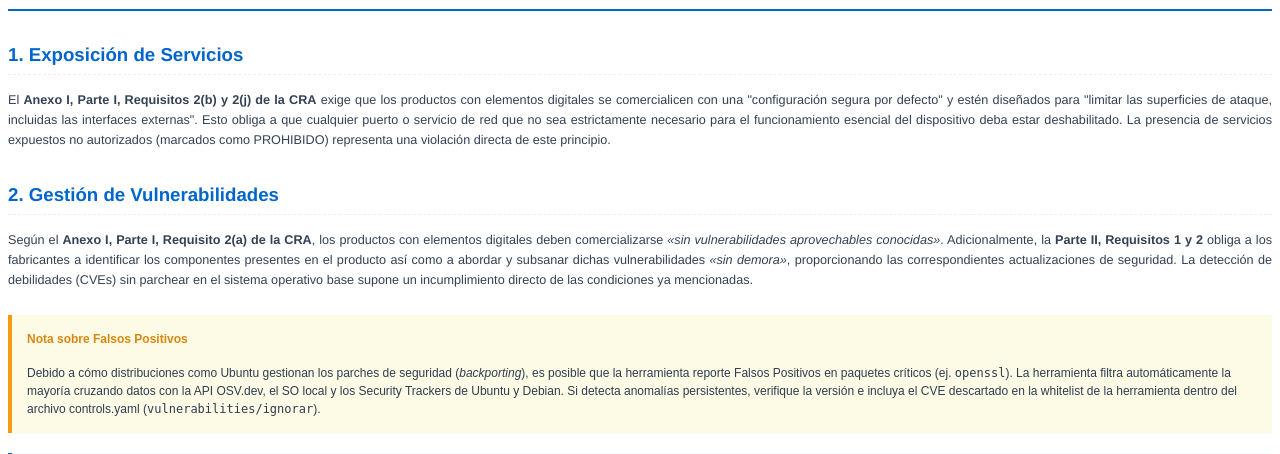
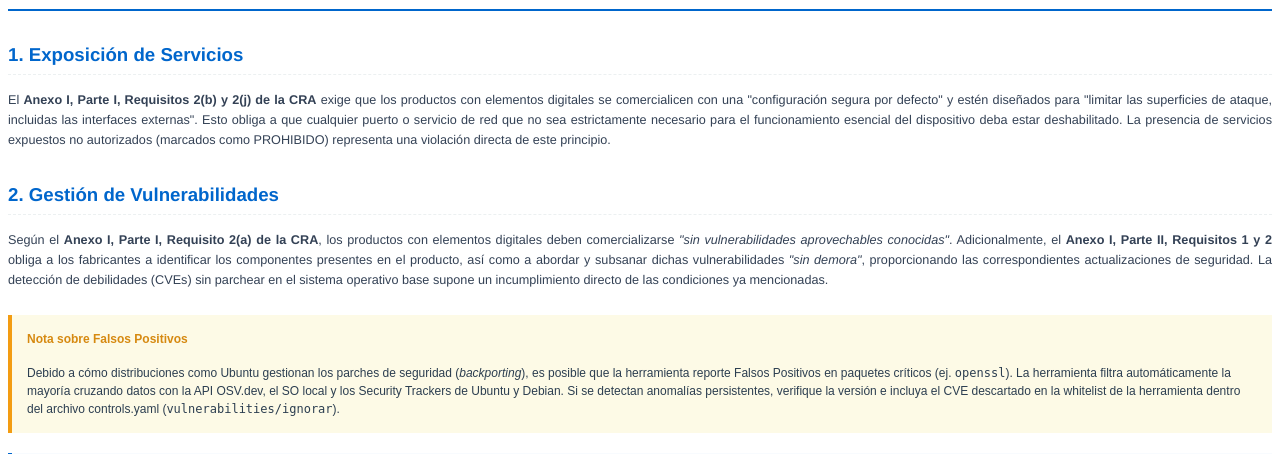
Before and after one commit to AlvaroSanGar/SealGuard, a Python web app: template herramienta_cra/templates/report_template.html in a window 1280 px wide. Shown: the part 2880-3334 px from the top of the page. Run offline with Jinja, Linux system fonts and the light colour scheme; the template is opened without the code that fills it, so the values that code supplies are empty.

Commit message:
Correcciones menores PDF

```diff
--- a/herramienta_cra/templates/report_template.html
+++ b/herramienta_cra/templates/report_template.html
@@ -236,10 +236,10 @@
 <h2 class="subsection-title">2. Gestión de Vulnerabilidades</h2>
 
     <p class="cra-context-text">
-        Según el <strong>Anexo I, Parte I, Requisito 2(a) de la CRA</strong>, los productos con elementos digitales deben comercializarse <em>«sin vulnerabilidades aprovechables conocidas»</em>.
-        Adicionalmente, la <strong>Parte II, Requisitos 1 y 2</strong> obliga a los fabricantes a identificar los componentes presentes en el producto así como a abordar y subsanar dichas vulnerabilidades
-        <em>«sin demora»</em>, proporcionando las correspondientes actualizaciones de seguridad. La detección de debilidades (CVEs) sin parchear en el sistema operativo base supone un
-        incumplimiento directo de las condiciones ya mencionadas.
+        Según el <strong>Anexo I, Parte I, Requisito 2(a) de la CRA</strong>, los productos con elementos digitales deben comercializarse <em>"sin vulnerabilidades aprovechables conocidas"</em>.
+        Adicionalmente, el <strong>Anexo I, Parte II, Requisitos 1 y 2</strong> obliga a los fabricantes a identificar los componentes presentes en el producto, así como a abordar y subsanar
+        dichas vulnerabilidades <em>"sin demora"</em>, proporcionando las correspondientes actualizaciones de seguridad. La detección de debilidades (CVEs) sin parchear en el sistema operativo
+        base supone un incumplimiento directo de las condiciones ya mencionadas.
     </p>
 
     <div class="info-box" style="padding: 15px; border-left: 4px solid #f39c12; background-color: #fdfae6; font-family: sans-serif; font-size: 0.9em;">
@@ -247,7 +247,7 @@
         <p style="margin-bottom: 0;">
             Debido a cómo distribuciones como Ubuntu gestionan los parches de seguridad (<em>backporting</em>), es posible que la herramienta reporte Falsos
             Positivos en paquetes críticos (ej. <code>openssl</code>). La herramienta filtra automáticamente la mayoría cruzando datos con la API OSV.dev, el SO local
-            y los Security Trackers de Ubuntu y Debian. Si detecta anomalías persistentes, verifique la versión e incluya el CVE descartado en la whitelist de la
+            y los Security Trackers de Ubuntu y Debian. Si se detectan anomalías persistentes, verifique la versión e incluya el CVE descartado en la whitelist de la
             herramienta dentro del archivo controls.yaml (<code>vulnerabilities/ignorar</code>).
         </p>
     </div>
```
